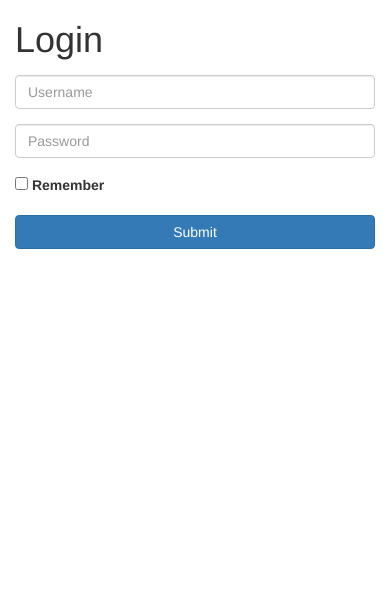
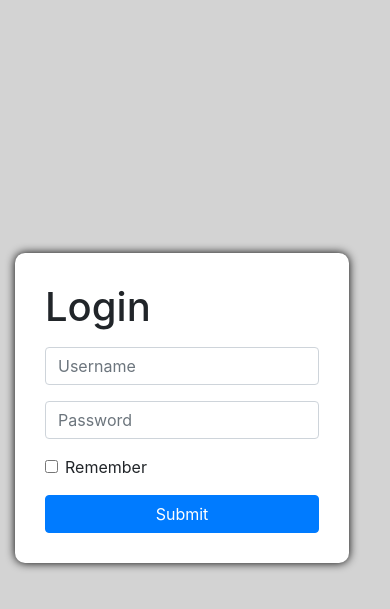
Before and after one commit to rajnibhardwaj1/E-COMMERCE-Website, a PHP site: page /login.html in a window 390 px wide. Shown: the top 609 px of the page. Run offline with PHP 8.4, Linux system fonts and the light colour scheme.

Commit message:
Login web page

```diff
--- a/login.html
+++ b/login.html
@@ -5,11 +5,37 @@
     <meta charset="UTF-8">
     <meta name="viewport" content="width=device-width, initial-scale=1.0">
     <title>Login</title>
-    <link rel="stylesheet" href="https://maxcdn.bootstrapcdn.com/bootstrap/3.4.1/css/bootstrap.min.css">
+    <link rel="stylesheet" href="https://stackpath.bootstrapcdn.com/bootstrap/4.3.1/css/bootstrap.min.css"
+        integrity="sha384-ggOyR0iXCbMQv3Xipma34MD+dH/1fQ784/j6cY/iJTQUOhcWr7x9JvoRxT2MZw1T" crossorigin="anonymous">
+
     <script src="https://ajax.googleapis.com/ajax/libs/jquery/3.5.1/jquery.min.js"></script>
     <script src="https://maxcdn.bootstrapcdn.com/bootstrap/3.4.1/js/bootstrap.min.js"></script>
+    <!-- <link rel="stylesheet" href="login.css"> -->
 
 </head>
+<style>
+    body {
+        background-color: lightgray;
+    }
+
+    .form-container {
+        background-color: #fff;
+        padding: 30px;
+        border-radius: 10px;
+        box-shadow: 0px 0px 10px 0px #000;
+        /* width: 30vw; */
+
+        /* height: 50vh; */
+        position: absolute;
+        top: 30vh;
+    }
+    @media only screen and (max-width:678px) {
+        .bg {
+            background-size: 300%;
+            }
+        }
+
+</style>
 
 <body>
 
@@ -21,7 +47,11 @@
                         <h1>Login</h1>
                     </div>
                     <div class="form-group">
+                        <!-- <span class="input-group-addon">
+                            <span class="glyphicon glyphicon-lock"></span> -->
                         <input type="text" name="username" id="" class="form-control" placeholder="Username">
+                        <!-- </span> -->
+
                     </div>
                     <div class="form-group">
                         <input type="password" name="password" id="" class="form-control" placeholder="Password">
@@ -30,7 +60,19 @@
                         <input type="checkbox" id="examplechcek1" class="form-check-input">
                         <label for="examplecheck1" class="form-check-label">Remember</label>
                     </div>
+                    <!-- <button type="submit" class="btn"><img src="google-logo2.png" alt=""></button> -->
                     <button type="submit" class="btn btn-primary btn-block">Submit</button>
+                    <!-- <div class="form-group">
+                    </div>
+                    <div class="form-group">
+
+                        <a href="#"><button type="submit" class="btn btn-block">Submit</button></a>
+                    </div>
+                    <div class="form-group">
+                        <a href=""><button type="submit" class="btn btn-block">Submit</button></a>
+
+                    </div>
+                    <a href="#"><button type="submit" class="btn btn-block">Submit</button></a> -->
                 </form>
             </section>
         </section>
--- a/signup.css
+++ b/signup.css
@@ -21,6 +21,7 @@ body {
 .row{
     background-color: white;
     margin-top: 50px;
+    border-radius: 10px;
 }
 .btn1 button {
     background-color: rgb(15, 15, 153);
```
Also changed, not shown: login.css (+20 -8 lines).
